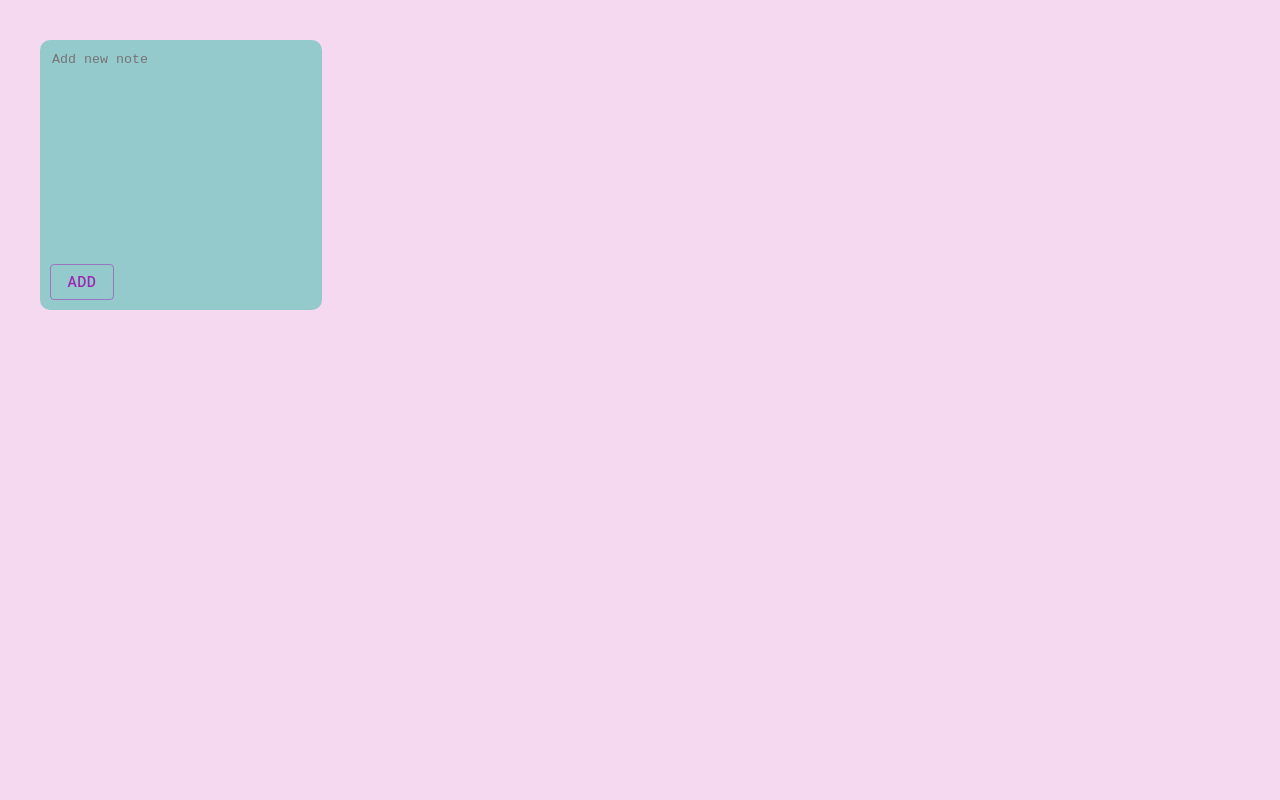
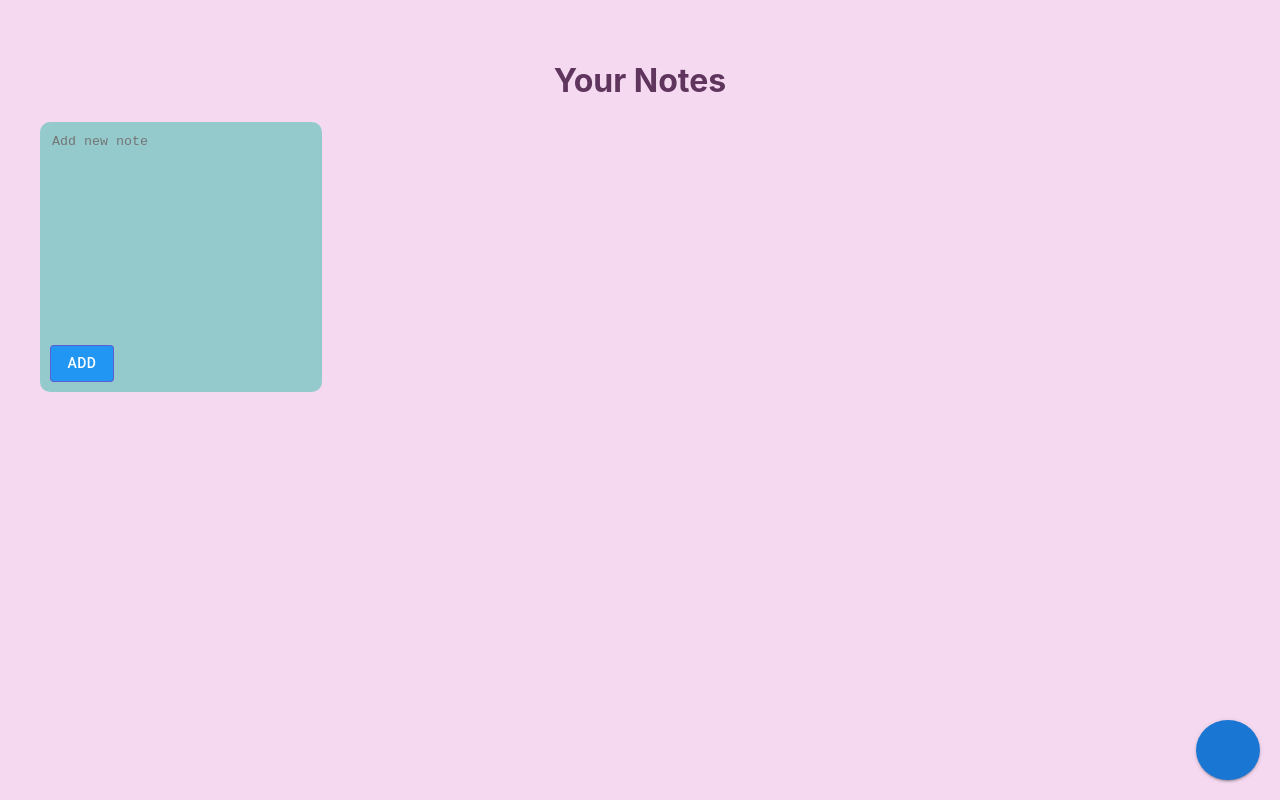
Before and after one commit to muntahaKhan122/notes, a React (Create React App) app: page / in a window 1280 px wide. Built offline with nearby package versions, Linux system fonts and the light colour scheme.

Commit message:
Added a theme color feature

```diff
--- a/src/App.js
+++ b/src/App.js
@@ -1,6 +1,10 @@
 import './App.css';
 import Note from './pages/notes';
+import { useSelector } from 'react-redux';
+
 function App() {
+  const theme = useSelector((state) => state.theme.color)
+
   return (
     <div className="App">
       <div>
--- /dev/null
+++ b/src/Css/main.css
@@ -0,0 +1,23 @@
+.note-dark{
+
+    background-color: #893B87;
+    height: 250px;
+    border-radius: 10px;
+    display: flex;
+    flex-direction: column;
+    padding: 10px;
+    justify-content: space-between;
+
+}
+.textarea-dark{
+    color:white;
+}
+.newNote-dark{
+    background-color:#4E8CBC;
+    height: 250px;
+    border-radius: 10px;
+    display: flex;
+    flex-direction: column;
+    padding: 10px;
+    justify-content: space-between;
+}
--- a/src/app/store.js
+++ b/src/app/store.js
@@ -1,8 +1,10 @@
-import { configureStore } from '@reduxjs/toolkit'
-import noteReducer from '../features/notes/notesSlice'
+import { configureStore } from '@reduxjs/toolkit';
+import noteReducer from '../features/notes/notesSlice';
+import themeReducer from '../features/notes/themeReducer';
 
 export default configureStore({
   reducer: {
     notes: noteReducer,
+    theme: themeReducer,
   },
 })
--- a/src/components/NewNote.js
+++ b/src/components/NewNote.js
@@ -1,18 +1,18 @@
 import { useState } from 'react';
 import '../Css/note.css';
-import { FontAwesomeIcon } from '@fortawesome/react-fontawesome';
-import { faTrash } from '@fortawesome/free-solid-svg-icons';
 import Button from '@mui/material/Button';
 import uuid from 'react-uuid';
 import { useDispatch } from 'react-redux';
 import { addNote } from '../features/notes/notesSlice.js';
+import { styled } from '@mui/material/styles';
+import { blue } from '@mui/material/colors';
 
-function NewNote() {
+function NewNote({light}) {
 const [note,setNote]= useState();
 const dispatch = useDispatch();
 
 const saveNote = () => {
-  console.log('click');
+
   if(note.length>0)
   {
     var Note= {text:note, id:uuid()};
@@ -24,14 +24,22 @@ const setText = (e) =>{
   setNote(e.target.value);
 }
 
+const ColorButton = styled(Button)(({ theme }) => ({
+  color: theme.palette.getContrastText( light==="light"?blue[500]:blue[100]),
+  backgroundColor: light==="light"?blue[500]:blue[100],
+  '&:hover': {
+    backgroundColor: light==="light"?blue[700]:blue[200],
+  },
+}));
+
 
   return (
-    <div className="newNote">
-     <textarea rows='12' cols='10' onChange={setText} placeholder={'Add new note'} value={note}></textarea>
+    <div className={light==="light"?"newNote":"newNote-dark"}>
+     <textarea className={light==="light"?'':'textarea-dark'} rows='12' cols='10' onChange={setText} placeholder={'Add new note'} value={note}></textarea>
      <div className='foot'>
-     <Button variant="outlined" color="secondary" onClick={()=>saveNote()} >
+     <ColorButton variant="outlined" color="secondary" onClick={()=>saveNote()} >
         Add
-      </Button>
+      </ColorButton>
        </div>
     </div>
   );
--- a/src/components/Notes.js
+++ b/src/components/Notes.js
@@ -1,11 +1,12 @@
-import { useEffect, useState } from 'react';
+import { useState } from 'react';
 import '../Css/note.css';
 import { FontAwesomeIcon } from '@fortawesome/react-fontawesome';
 import { faTrash } from '@fortawesome/free-solid-svg-icons';
 import Button from '@mui/material/Button';
-import uuid from 'react-uuid';
-import { useSelector, useDispatch } from 'react-redux';
+import { useDispatch } from 'react-redux';
 import { editNote, deleteNote } from '../features/notes/notesSlice.js';
+import { styled } from '@mui/material/styles';
+import { purple } from '@mui/material/colors';
 
 
 function Notes(props) {
@@ -30,17 +31,26 @@ const saveNote = () =>{
   props.setToast(true);
 }
 
+const ColorButton = styled(Button)(({ theme }) => ({
+  color: theme.palette.getContrastText( props.light==="light"?purple[500]:purple[100]),
+  backgroundColor: props.light==="light"?purple[500]:purple[100],
+  '&:hover': {
+    backgroundColor: props.light==="light"?purple[700]:purple[200],
+  },
+}));
+
+
   return (
     <>
 
-    <div className="note">
-     <textarea rows='12' cols='10' onChange={setText} placeholder={'Start Typing'} spellCheck={false} value={note} id={props.id}></textarea>
+    <div className={props.light==='light'?"note":"note-dark"}>
+     <textarea className={props.light!=='light'?'textarea-dark':''} rows='12' cols='10' onChange={setText} placeholder={'Start Typing'} spellCheck={false} value={note} id={props.id}></textarea>
      <div className='foot'>
-      <Button variant="outlined" color="secondary" onClick={()=>saveNote()}  >
+      <ColorButton variant="outlined"  onClick={()=>saveNote()}  >
         Save
-      </Button>
+      </ColorButton>
        <Button onClick={()=>delNote(props.id)} >
-         <FontAwesomeIcon className='delBtn' icon={faTrash} color={'#9c27b0'} size={"lg"} />
+         <FontAwesomeIcon className='delBtn' icon={faTrash} color={props.light==='light'?'#9c27b0':'#DFBEDE'} size={"lg"} />
        </Button>
        </div>
     </div>
--- /dev/null
+++ b/src/components/Theme.js
@@ -0,0 +1,103 @@
+import  React,{useState} from 'react';
+import Popover from '@mui/material/Popover';
+import Button from '@mui/material/Button';
+import Grid from '@mui/material/Grid';
+import { changeTheme } from '../features/notes/themeReducer';
+import { useDispatch } from 'react-redux';
+
+
+export default function Theme() {
+  const [anchorEl, setAnchorEl] = React.useState(null);
+  const dispatch = useDispatch();
+  const [theme,setTheme]=useState("light");
+
+  const handleClick = (event) => {
+    setAnchorEl(event.currentTarget);
+  };
+
+  const handleClose = () => {
+    setAnchorEl(null);
+  };
+
+  const open = Boolean(anchorEl);
+  const id = open ? 'simple-popover' : undefined;
+
+  const changeClr = (color) =>{
+    setTheme(color);
+   dispatch(changeTheme(color));
+  }
+
+  const lightBtn={
+    borderRadius:'50%',
+    padding:'15px',
+    backgroundColor:'#EED1ED',
+    color:'#521950',
+    fontWeight:'bold',
+
+
+};
+const darkBtn={
+  borderRadius:'50%',
+  padding:'15px',
+  backgroundColor:'#521950',
+  color:'white',
+  fontWeight:'bold',
+};
+
+if(theme === "light")
+{
+  lightBtn.border ='3px solid #E056E0';
+  lightBtn.borderColor='#E056E0';
+  lightBtn.boxShadow= '0 0 10px #E056E0';
+}
+else
+{
+  darkBtn.border ='3px solid #EED1ED';
+  darkBtn.borderColor='#EED1ED';
+  darkBtn.boxShadow= '0 0 10px #EED1ED';
+}
+
+
+
+
+
+  return (
+    <div>
+      <Button style={{borderRadius:'50%',padding:'30px'}} size="large" aria-describedby={id} variant="contained" onClick={handleClick}>
+
+      </Button>
+
+<Popover
+
+
+  anchorOrigin={{
+    vertical: 'top',
+    horizontal: 'center',
+  }}
+  transformOrigin={{
+    vertical: 'bottom',
+    horizontal: 'right',
+  }}
+  id={id}
+  open={open}
+  anchorEl={anchorEl}
+  onClose={handleClose}
+>
+<Grid container
+  style={{padding:'10px',width:'100px',height:'200px',backgroundColor:theme==="light"?'white':'#673667E8'}}
+
+  direction="column"
+  justifyContent="space-evenly"
+  alignItems="center">
+<Button style={lightBtn} size="small" onClick={()=>changeClr('light')}>
+          Light
+          </Button>
+          <Button style={darkBtn} size="small"  onClick={()=>changeClr('dark')}>
+          Dark
+          </Button>
+          </Grid>
+</Popover>
+
+    </div>
+  );
+}
--- /dev/null
+++ b/src/features/notes/themeReducer.js
@@ -0,0 +1,21 @@
+import { createSlice } from '@reduxjs/toolkit';
+
+export const themeSlice = createSlice({
+  name: 'theme',
+  initialState: {
+    color: 'light',
+  },
+  reducers: {
+    changeTheme: (state,action) => {
+      state.color = action.payload;
+    },
+
+
+
+  },
+})
+
+// Action creators are generated for each case reducer function
+export const { changeTheme } = themeSlice.actions
+
+export default themeSlice.reducer
--- a/src/index.css
+++ b/src/index.css
@@ -5,7 +5,7 @@ body {
     sans-serif;
   -webkit-font-smoothing: antialiased;
   -moz-osx-font-smoothing: grayscale;
-  background-color: #F4D9F1;
+  /* background-color: #F4D9F1; */
 }
 
 code {
--- a/src/pages/notes.js
+++ b/src/pages/notes.js
@@ -4,22 +4,36 @@ import Notes from '../components/Notes';
 import NewNote from '../components/NewNote';
 import { connect } from 'react-redux';
 import Toast from '../components/Toast';
+import Theme from '../components/Theme';
+import { useSelector } from 'react-redux';
+import '../Css/main.css';
 
 function Note(props) {
 
   const [toast,setToast]=useState(false);
   const [toastText,setToastText]=useState();
   const [toastType,setToastType]=useState();
+  const theme = useSelector((state) => state.theme.color)
 
+  if(theme==="dark")
+  {
+    document.body.style='background-color:#714D73C7';
+  }
+  else
+  {
+    document.body.style='background-color:#F4D9F1';
+  }
 
   return (
-   <div style={{ padding : '40px' }}>
+   <div className={theme==="light"?'':'body-dark'} style={{ padding : '40px' }}>
     <Toast active={toast} setToast={setToast} type={toastType} text={toastText}/>
+
+     <h1 style={{color:theme==="light"?'#5F355D':'#EED1ED'}}>Your Notes</h1>
     <Grid container spacing={3}>
 
 
     <Grid item  xs={12} sm={6} md={3}>
-     <NewNote/>
+     <NewNote light={theme}/>
     </Grid>
 
    {props.notes.length > 0 ?
@@ -27,13 +41,18 @@ function Note(props) {
 
     return(
     <Grid key={note.id} item xs={12} sm={6} md={3}>
-    <Notes  id={note.id} text={note.text} setToastText={setToastText} setToastType={setToastType} setToast={setToast}/>
+    <Notes  id={note.id} text={note.text} setToastText={setToastText} setToastType={setToastType}
+    light={theme} setToast={setToast}/>
     </Grid>
     );
   }): ''}
 
 
 </Grid>
+
+ <div className='themeBtn' style={{bottom:20,right:20,position:'fixed'}}>
+ <Theme/>
+ </div>
 </div>
   );
 }
```
